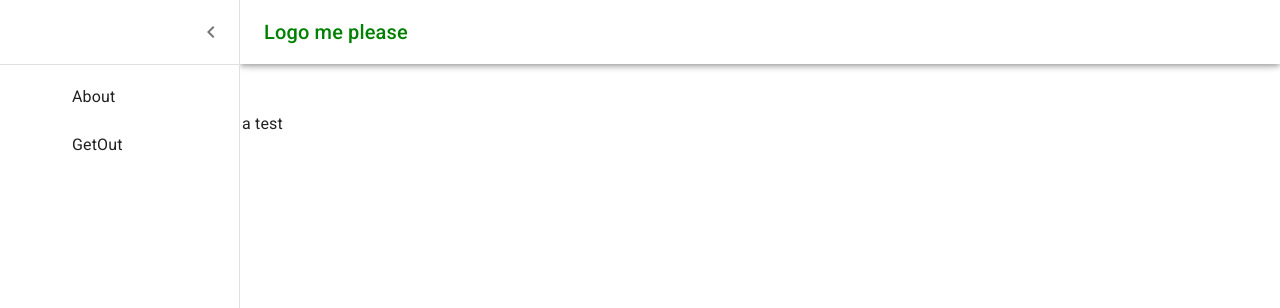
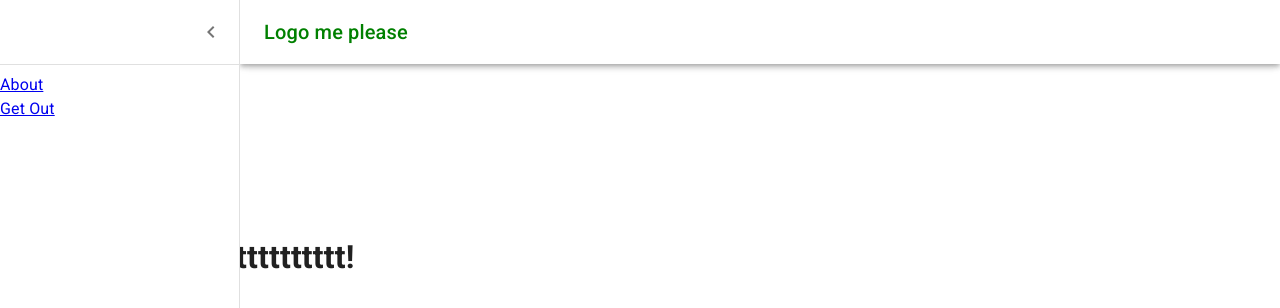
Before and after one commit to Songbird1978/homehacks, a React (Create React App) app: page /getOut in a window 1280 px wide. Both pictures are taken after a click on the button "open drawer". Shown: the top 308 px of the page. Built offline with nearby package versions, Linux system fonts and the light colour scheme.

Commit message:
manage to get page showing. buttons and routes working

```diff
--- a/src/App.js
+++ b/src/App.js
@@ -1,28 +1,30 @@
 import React from "react";
-// import { BrowserRouter as Router, Route, Routes, Switch } from 'react-router-dom' ;
+import {  Routes, Route } from 'react-router-dom' ;
 import SideBar from "./Component/sidebar";
-// import About from './Component/About';
-// import GetOut from './Component/GetOut';
+import About from './Component/About/';
+import GetOut from './Component/GetOut';
 
 //import './App.css';
 
 
 function App() {
   return (
-    <div>
+    <>
+  <SideBar />
 
-    <SideBar />
     <div className="App">
 
-     We are the three Stooges - this is a test
-    </div>
-    {/* <Routes>
-      <Route path="/" element={<About />} />
-      <Route path="/GetOut" element={<GetOut />} />
-    </Routes>  */}
+     {/* We are the three Stooges - this is a test */}
 
 
+    <Routes>
+
+      <Route path="/"  element={<About />} />
+      <Route path="/about"  element={<About />} />
+      <Route path="/getOut" element={<GetOut />} />
+    </Routes>
     </div>
+    </>
   );
 }
 
--- a/src/Component/GetOut/GetOut.js
+++ b/src/Component/GetOut/index.js
@@ -7,7 +7,7 @@ function GetOut(props) {
 
         <div>
             <Box height={100} />
-            <h1>Get me out!</h1>
+            <h1>Get me outttttttttttttttttt!</h1>
 
         </div>
     )
--- a/src/Component/sidebar/index.js
+++ b/src/Component/sidebar/index.js
@@ -13,14 +13,16 @@ import IconButton from '@mui/material/IconButton';
 import MenuIcon from '@mui/icons-material/Menu';
 import ChevronLeftIcon from '@mui/icons-material/ChevronLeft';
 import ChevronRightIcon from '@mui/icons-material/ChevronRight';
-import ListItem from '@mui/material/ListItem';
-import ListItemButton from '@mui/material/ListItemButton';
-import ListItemIcon from '@mui/material/ListItemIcon';
-import ListItemText from '@mui/material/ListItemText';
+// import ListItem from '@mui/material/ListItem';
+// import ListItemButton from '@mui/material/ListItemButton';
+// import ListItemIcon from '@mui/material/ListItemIcon';
+// import ListItemText from '@mui/material/ListItemText';
+//import { Button } from '@material-ui/core';
 //import InboxIcon from '@mui/icons-material/MoveToInbox';
 //import MailIcon from '@mui/icons-material/Mail';
-import About from '../About/About';
-import GetOut from '../GetOut/GetOut';
+// import About from '../About/About';
+// import GetOut from '../GetOut/GetOut';
+import { Link} from 'react-router-dom';
 
 
 const drawerWidth = 240;
@@ -71,14 +73,16 @@ const DrawerHeader = styled('div')(({ theme }) => ({
 }));
 
 
+
+
 function SideBar(props) {
 
 
 
     const theme = useTheme();
     const [open, setOpen] = useState(false);
-    const [menuData, setMenuData] = useState("");
-
+    // const [menuData, setMenuData] = useState("");
+    //const navigate = useNavigate("");
 
     const handleDrawerOpen = () => {
       setOpen(true);
@@ -129,24 +133,11 @@ function SideBar(props) {
           {/* this is where the menus start */}
           {/* menu 1 */}
           <List>
-              <ListItem  disablePadding sx={{ display: 'block'}} onClick={() =>setMenuData('About')} >
-                <ListItemButton>
-                  <ListItemIcon>
-                    {/* { <MailIcon />} */}
-                  </ListItemIcon>
-                  <ListItemText primary='About' />
+            <nav className='nav'>
+                <CustomLink to="/about">About</CustomLink>
+                <CustomLink to="/getout">Get Out</CustomLink>
+            </nav>
 
-                </ListItemButton>
-              </ListItem>
-{/* menu 2 */}
-              <ListItem  disablePadding sx={{ display: 'block'}} onClick={() =>setMenuData('GetOut')}>
-                <ListItemButton>
-                  <ListItemIcon>
-                    {/* { <MailIcon />}  */}
-                  </ListItemIcon>
-                  <ListItemText primary='GetOut' />
-                </ListItemButton>
-              </ListItem>
           </List>
           {/* above is were the menus end */}
 
@@ -156,13 +147,27 @@ function SideBar(props) {
           <DrawerHeader />
 
         </Main>
-        <Box >
+        {/* <Box >
             {menuData === 'About' && <About />}
             {menuData === 'GetOut' && <GetOut />}
 
-        </Box>
+        </Box> */}
       </Box>
     );
 }
 
 export default SideBar ;
+
+function CustomLink({ to, children, ...props }) {
+    const path = window.location.pathname
+
+    return (
+        <div>
+       <li className={path === to  ? "active" : ""}>
+       <Link to={to} {...props}>
+        {children}
+       </Link>
+       </li>
+       </div>
+    )
+}
--- a/src/index.js
+++ b/src/index.js
@@ -1,11 +1,14 @@
 import React from 'react';
 import ReactDOM from 'react-dom/client';
 import App from './App';
+import { BrowserRouter } from 'react-router-dom';
 
 
 const root = ReactDOM.createRoot(document.getElementById('root'));
 root.render(
   <React.StrictMode>
+    <BrowserRouter>
     <App />
+    </BrowserRouter>
   </React.StrictMode>
 );
```
Also changed, not shown: src/Component/About/index.js (renamed from src/Component/About/About.js).
